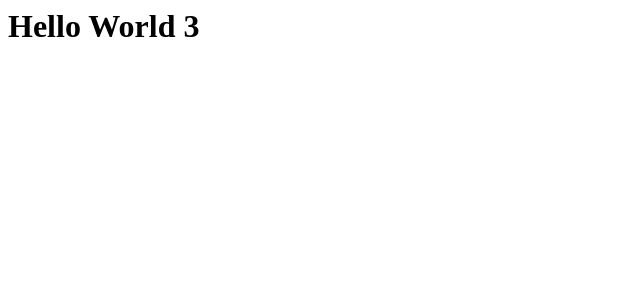
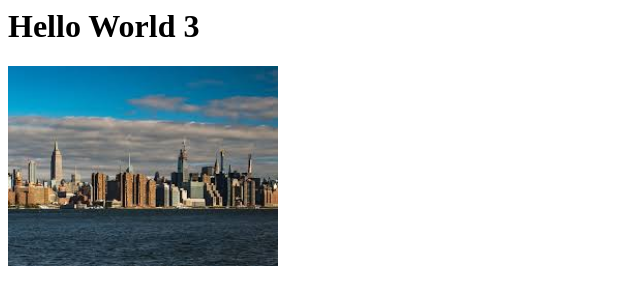
Before and after one commit to vaishuGit/vaishuGit.github.io, a plain HTML site: page index.html in a window 1280 px wide. Shown: the whole page, without its empty margins (0-640 px from the left). Drawn offline with Linux system fonts and the light colour scheme.

Commit message:
Update index.html

```diff
--- a/index.html
+++ b/index.html
@@ -1,6 +1,6 @@
 <html>
     <h1> Hello World 3 </h1>
     <div>
-        <img scr="skyline.jpg" height="200">
+        <img src="skyline.jpg" height="200">
     </div>
 </html>
```
